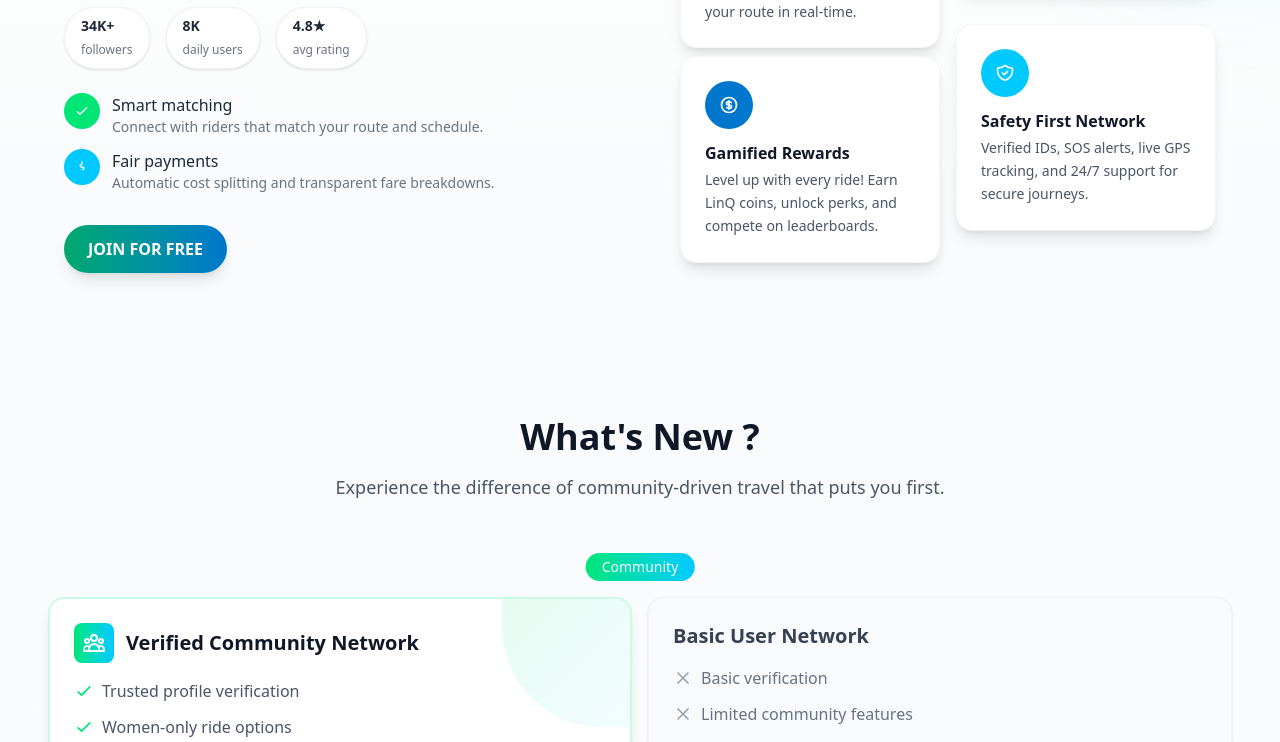
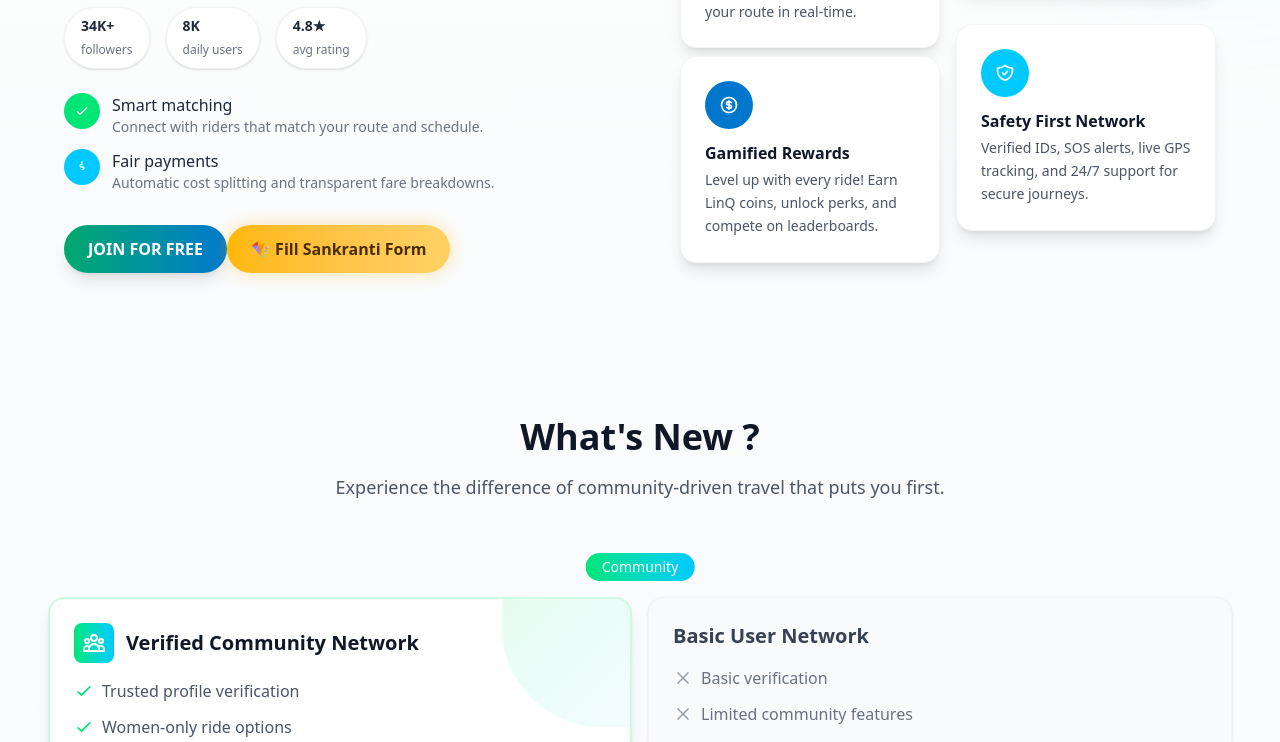
Before and after one commit to linqdocs400-web/linqapp, a Next.js app: page / in a window 1280 px wide. Shown: the part 1070-1812 px from the top of the page. Built offline with nearby package versions, Linux system fonts and the light colour scheme.

Commit message:
Update Content.tsx

```diff
--- a/src/app/components/Content.tsx
+++ b/src/app/components/Content.tsx
@@ -249,6 +249,23 @@ export default function Content() {
               <button className="inline-flex items-center gap-3 bg-gradient-to-r from-[#00A86B] to-[#0077CC] text-white px-6 py-3 rounded-full font-semibold shadow-lg hover:scale-[1.02] transition-transform">
                 JOIN FOR FREE
               </button></Link>
+                 {/* Sankranti form */}
+                <Link href="https://forms.gle/EK6ScmSd65bBH2X5A">
+                  <button className="
+                   relative overflow-hidden
+                   bg-gradient-to-r from-[#FFB703] to-[#FFD166]
+                   text-[#4A2C00] font-semibold
+                   px-6 py-3
+                   rounded-full
+                   shadow-[0_0_18px_rgba(255,183,3,0.35)]
+                   hover:shadow-[0_0_26px_rgba(255,183,3,0.55)]
+                   transition-all duration-300
+                   "
+                  >
+                    🪁 Fill Sankranti Form
+               </button>
+               </Link>
+
             </div>
           </div>
 
```
